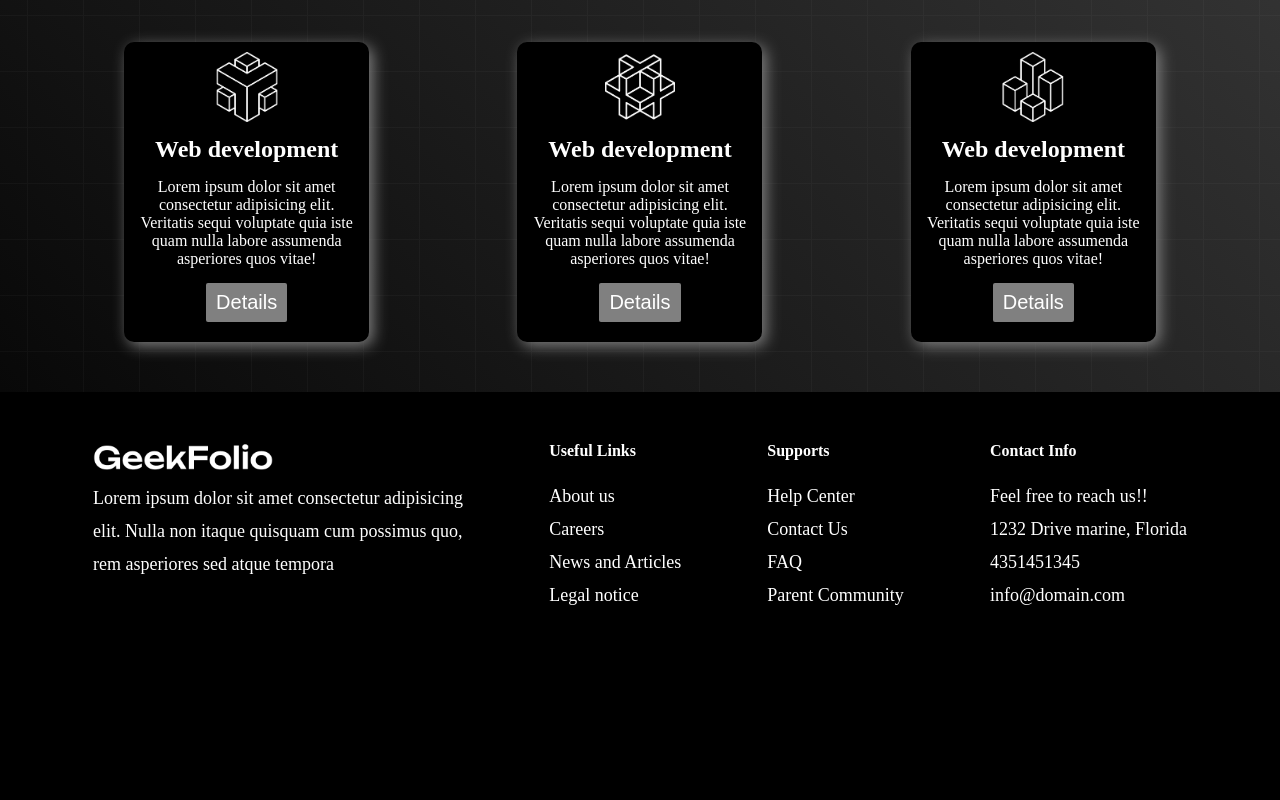
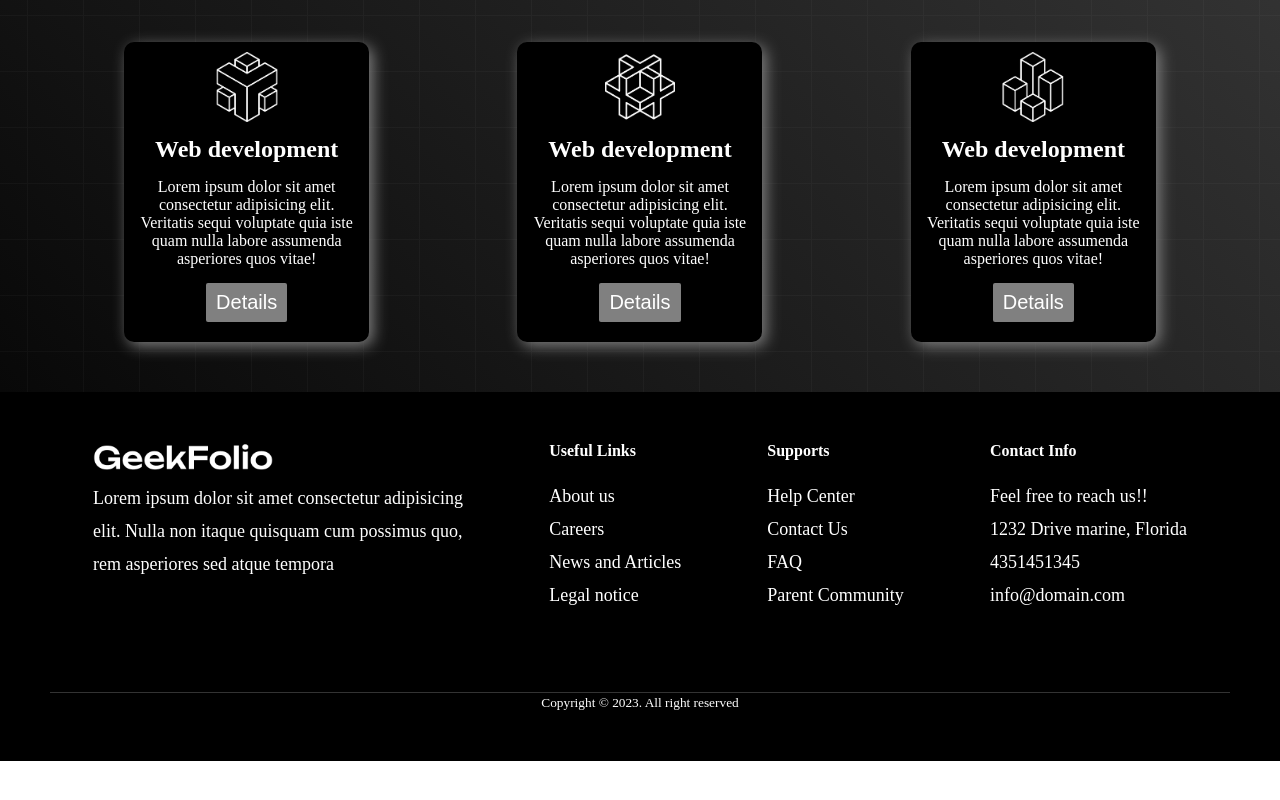
Before and after one commit to ZarinTasminSejuti/my-github-repo, a plain HTML site: page index.html in a window 1280 px wide. Shown: the part 1688-2488 px from the top of the page. After the commit the page ends 2449 px from the top, so only its background shows below. Drawn offline with Linux system fonts and the light colour scheme.

Commit message:
Edited css file

```diff
--- a/index.css
+++ b/index.css
@@ -135,7 +135,7 @@
 
  footer{
         background-color: black;
-        height: 100vh;
+        height: 100%;
         color: white;
     }
 
@@ -163,11 +163,6 @@
 }
 .copyright{
         text-align: center;
-        position: fixed;
-        left: 0;
-        bottom: 0;
-        margin-bottom: 30px;
-        width: 100%;
     }
 
 hr {
```
Also changed, not shown: index.html (+1 -0 lines).
